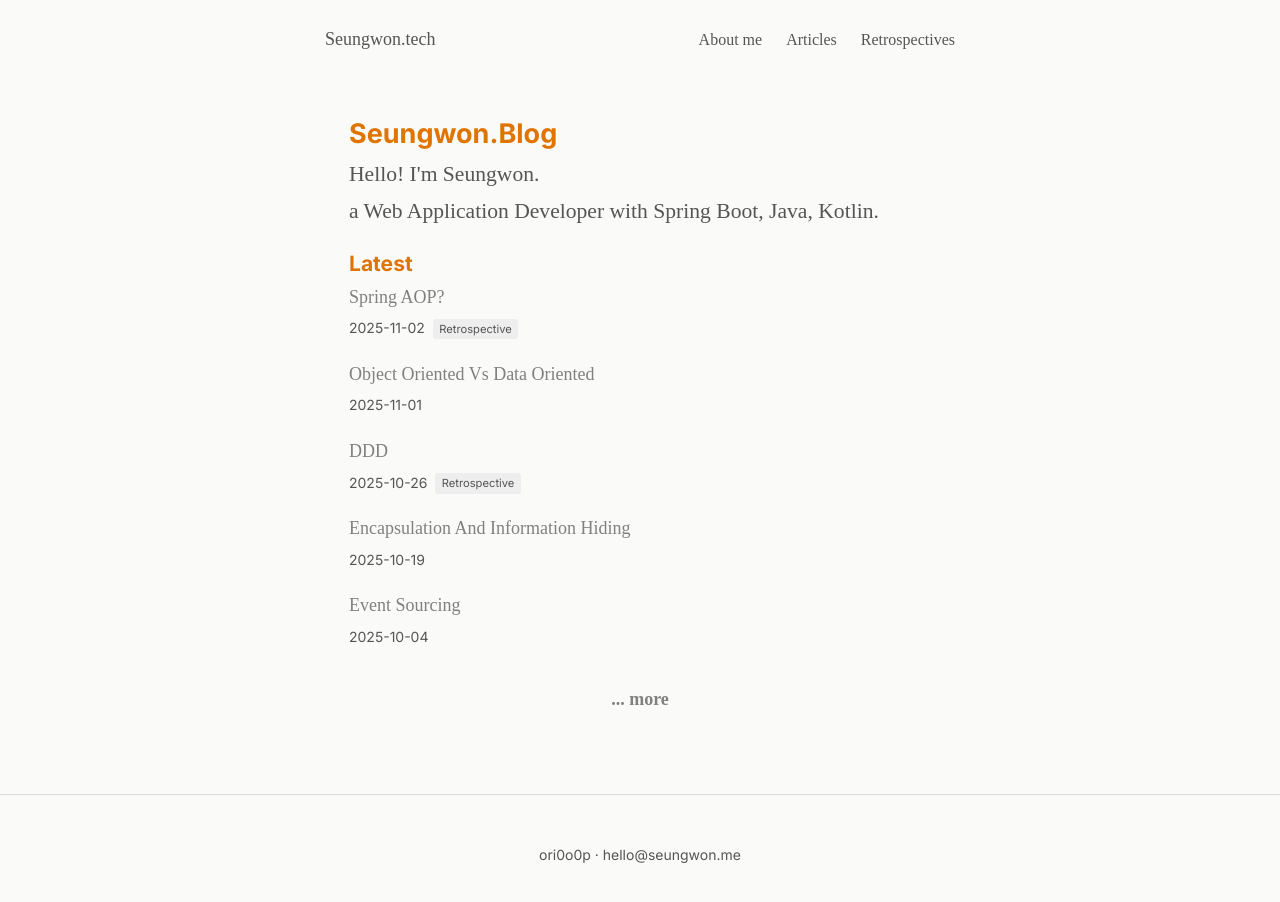
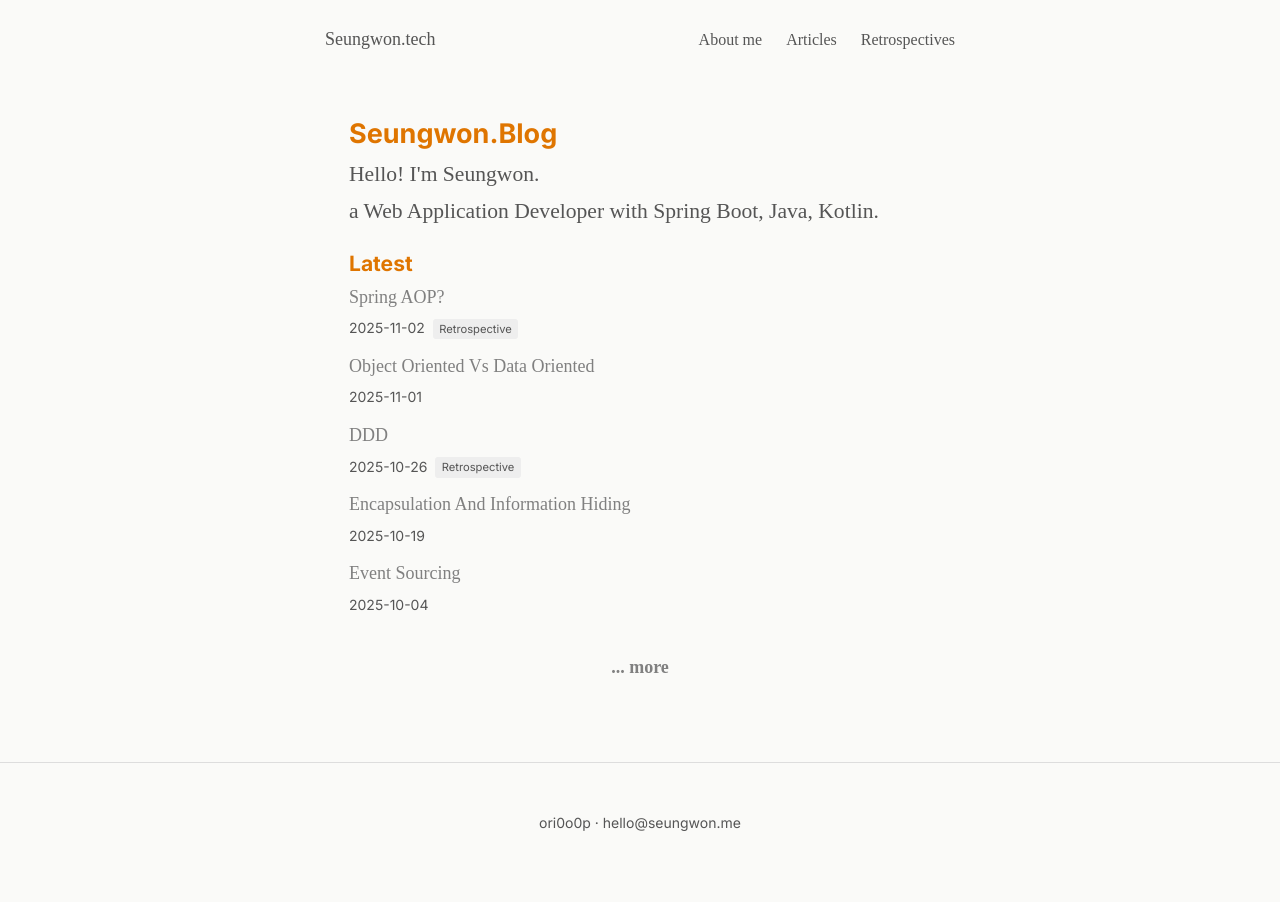
Before and after one commit to seungwon-me/seungwon.tech, a Next.js app: page / in a window 1280 px wide. Shown: the top 902 px of the page. Built offline with nearby package versions, Linux system fonts and the light colour scheme.

Commit message:
마진 0.5rem로 변경

```diff
--- a/src/app/page.tsx
+++ b/src/app/page.tsx
@@ -19,7 +19,7 @@
       <h3>Latest</h3>
       <ul>
         {allContent.map(({ id, date, title, type }) => (
-          <li key={id} style={{ listStyleType: 'none', listStyle: 'none', marginBottom: '1rem' }}>
+          <li key={id} style={{ listStyleType: 'none', listStyle: 'none', marginBottom: '0.5rem' }}>
             <Link href={`/${type}/${id}`} style={{ color: 'gray', textDecoration: 'none' }}>
               {title}
             </Link>
```
